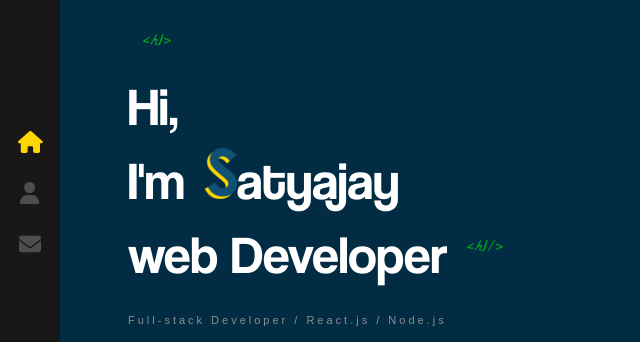
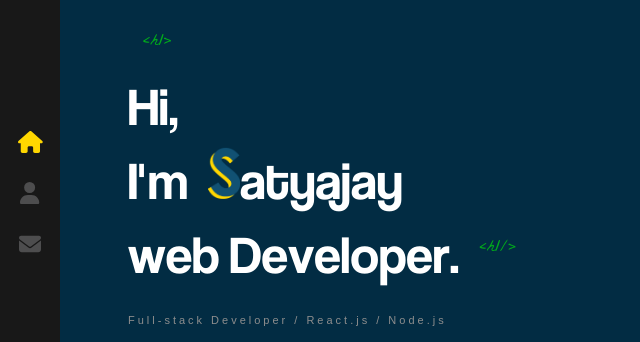
Before and after one commit to Satyajay01/portfolio, a React (Vite) app: page / in a window 1280 px wide. Shown: the part 163-505 px from the top of the page, without its empty margins (0-640 px from the left). Built offline with nearby package versions, Linux system fonts and the light colour scheme.

Commit message:
Animated Letters

```diff
--- a/package.json
+++ b/package.json
@@ -21,7 +21,7 @@
     "react-dom": "^18.3.1",
     "react-leaflet": "^4.2.1",
     "react-loaders": "^3.0.1",
-    "react-router-dom": "^7.0.1",
+    "react-router-dom": "^7.0.2",
     "sass": "^1.81.0"
   },
   "devDependencies": {
--- /dev/null
+++ b/src/components/AnimatedLetters/AnimatedLetters.jsx
@@ -0,0 +1,16 @@
+import React from 'react'
+import './AnimatedLetters.scss'
+
+const AnimatedLetters = ({ letterClass, strArray, idx }) => {
+  return (
+    <span>
+      {strArray.map((char, i) => (
+        <span key={char + i} className={`${letterClass} _${i + idx}`}>
+          {char}
+        </span>
+      ))}
+    </span>
+  )
+}
+
+export default AnimatedLetters
--- /dev/null
+++ b/src/components/AnimatedLetters/AnimatedLetters.scss
@@ -0,0 +1,22 @@
+.text-animate {
+  display: inline-block;
+  opacity: 0;
+  animation: bounceIn 1s 1s;
+  animation-fill-mode: forwards;
+  min-width: 10px;
+}
+.text-animate-hover {
+  min-width: 10px;
+  display: inline-block;
+  animation-fill-mode: both;
+
+  &:hover {
+    animation: rubberBand 1s;
+    color: rgb(0, 255, 0);
+  }
+}
+@for $i from 1 through 35 {
+  .text-animate._#{$i} {
+    animation-delay: #{$i / 10}s;
+  }
+}
--- a/src/components/Home/Home.jsx
+++ b/src/components/Home/Home.jsx
@@ -1,18 +1,58 @@
-import React from 'react'
+import React, { useEffect, useState } from 'react'
 import './home.scss'
 import LogoTitle from '../../assets/images/logo-s.png'
 import { Link } from 'react-router-dom'
+import AnimatedLetters from '../AnimatedLetters/AnimatedLetters'
 
 const Home = () => {
+  const [letterClass, setLetterClass] = useState('text-animate')
+  const nameArry = ['a', 't', 'y', 'a', 'j', 'a', 'y']
+  const jobArray = [
+    'w',
+    'e',
+    'b',
+    ' ',
+    'D',
+    'e',
+    'v',
+    'e',
+    'l',
+    'o',
+    'p',
+    'e',
+    'r',
+    '.',
+  ]
+  useEffect(() => {
+    const timer= setTimeout(() => {
+      setLetterClass('text-animate-hover')
+    }, 4000)
+    return () => clearTimeout(timer);
+  }, [])
+
   return (
     <div className="container home-page">
       <div className="text-zone">
         <h1>
-          Hi, <br /> I'm
+          <span className={letterClass}>H</span>
+          <span className={`${letterClass} _12`}>i</span>
+          <span className={`${letterClass} _13`}>,</span>
+          <br />
+          <span className={`${letterClass} _14`}>I</span>
+          <span className={`${letterClass} _15`}>'</span>
+          <span className={`${letterClass} _16`}>m</span>
           <img src={LogoTitle} alt="Developer" />
-          atyajay
+          <AnimatedLetters
+            letterClass={letterClass}
+            strArray={nameArry}
+            idx={15}
+          />
           <br />
-          web Developer
+          <AnimatedLetters
+            letterClass={letterClass}
+            strArray={jobArray}
+            idx={22}
+          />
         </h1>
         <h2>Full-stack Developer / React.js / Node.js</h2>
         <Link to="/contact" className="flat-button btn41-43 btn-43">
```
Also changed, not shown: 1 other file (tests, documents, lock files or other folders).
